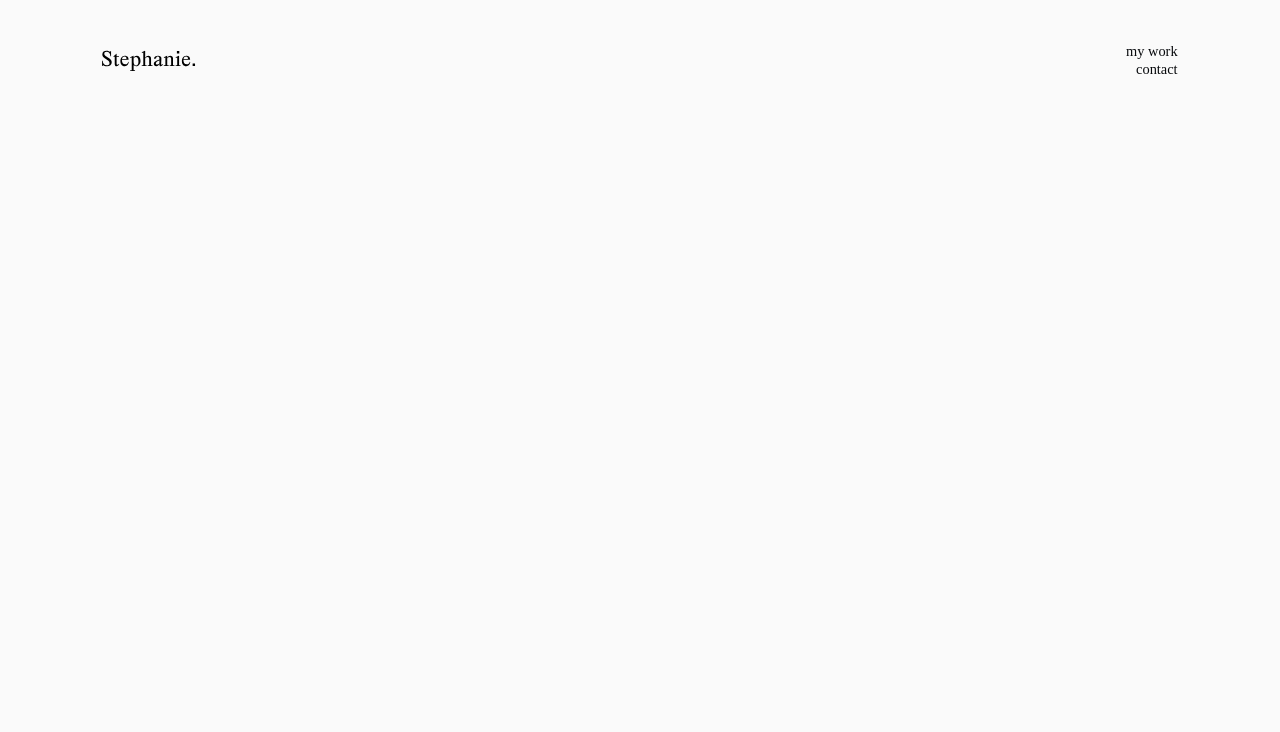
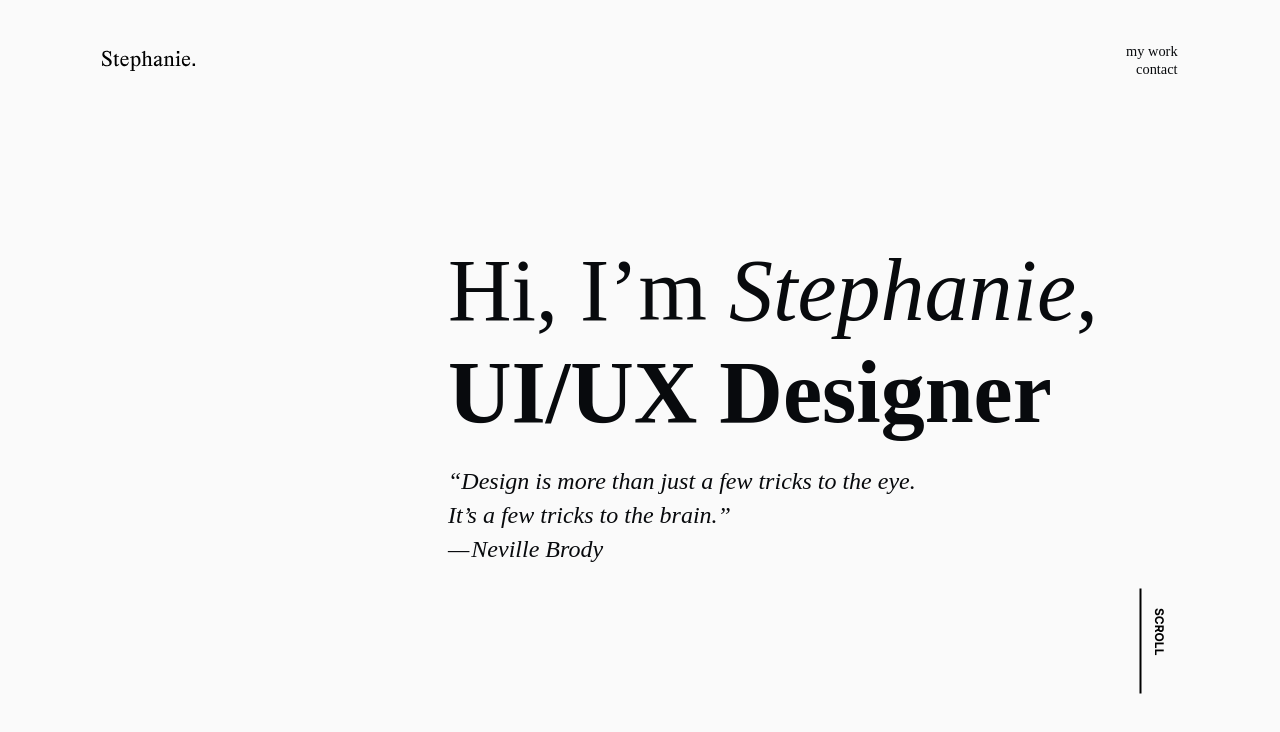
Before and after one commit to stephaniebd/portfolio2.0, a React (Create React App) app in the folder portfolio/: page / in a window 1280 px wide. Shown: the top 732 px of the page. Built offline with nearby package versions, Linux system fonts and the light colour scheme.

Commit message:
styled banner

```diff
--- a/portfolio/public/index.html
+++ b/portfolio/public/index.html
@@ -24,6 +24,7 @@
       work correctly both with client-side routing and a non-root public URL.
       Learn how to configure a non-root public URL by running `npm run build`.
     -->
+    <link href="https://fonts.googleapis.com/css2?family=Inter:wght@300;400;600;700&display=swap" rel="stylesheet">
     <link rel="stylesheet"
           href="https://cdnjs.cloudflare.com/ajax/libs/font-awesome/5.15.1/css/all.min.css"
           integrity="sha512-+4zCK9k+qNFUR5X+cKL9EIR+ZOhtIloNl9GIKS57V1MyNsYpYcUrUeQc9vNfzsWfV28IaLL3i96P9sdNyeRssA==" crossorigin="anonymous" />
--- a/portfolio/src/App.css
+++ b/portfolio/src/App.css
@@ -7,6 +7,10 @@
 .container {
     margin: 0% 8%;
   }
+
+.sub-container {
+  min-height: 100vh;
+}
 
 h1 {
     font-family: Happy Times at the IKOB New Game Plus Edition;
--- a/portfolio/src/App.js
+++ b/portfolio/src/App.js
@@ -7,17 +7,19 @@ import {
 } from "react-router-dom";
 import './App.css';
 import Navbar from "./components/Navbar";
+import Home from "./pages/Home";
 
 
 function App() {
   return (
     <Router>
       <div className="container">
+        <div className="sub-container">
           <div className="App">
             <Navbar />
             <Switch>
                 <Route path="/">
-                {/* <Home /> */}
+                  <Home />
                 </Route>
                 <Route path="/work">
                   {/* {render work section} */}
@@ -34,6 +36,8 @@ function App() {
               </Switch>
           </div>
         </div>
+
+      </div>
     </Router>
   );
 }
--- /dev/null
+++ b/portfolio/src/components/Banner.js
@@ -0,0 +1,23 @@
+import React from 'react'
+import '../styles/Banner.css';
+
+const Banner = () => {
+    return (
+        <div className="banner">
+            <div className="hero-banner">
+                <h1>Hi, I’m <em>Stephanie</em>,</h1>
+                <h1><strong>UI/UX Designer</strong></h1>
+                <br/>
+                <p>“Design is more than just a few tricks to the eye.</p>
+                <p>It’s a few tricks to the brain.”</p>
+                <p>— Neville Brody</p>
+            </div>
+            <div className="scroll">
+                <div className="line"></div>
+                <p className="scroll-text">scroll</p>
+            </div>
+        </div>
+    )
+}
+
+export default Banner
--- a/portfolio/src/index.css
+++ b/portfolio/src/index.css
@@ -1,6 +1,5 @@
 html, body {
   margin: 0 auto;
-  font-family: Happy Times at the IKOB New Game Plus Edition;
   font-size: 16px;
   background-color: #FAFAFA;
   color: #080A0D;
--- a/portfolio/src/pages/Home.js
+++ b/portfolio/src/pages/Home.js
@@ -0,0 +1,12 @@
+import React from 'react'
+import Banner from '../components/Banner'
+
+const Home = () => {
+    return (
+        <>
+            <Banner />
+        </>
+    )
+}
+
+export default Home
--- /dev/null
+++ b/portfolio/src/styles/Banner.css
@@ -0,0 +1,63 @@
+.banner {
+    height: 100vh;
+}
+h1{
+    font-family: Happy Times at the IKOB New Game Plus Edition;
+    font-size: 88px;
+    font-style: italic;
+    font-weight: 400;
+    line-height: 102px;
+    letter-spacing: 0em;
+    text-align: left;
+
+
+    font-family: Happy Times at the IKOB New Game Plus Edition;
+    font-size: 88px;
+    font-style: normal;
+    font-weight: 400;
+    line-height: 102px;
+    letter-spacing: 0em;
+    text-align: left;
+}
+
+.hero-banner p {
+    font-family: Happy Times at the IKOB New Game Plus Edition;
+    font-size: 24px;
+    font-style: italic;
+    font-weight: 400;
+    line-height: 34px;
+    letter-spacing: 0em;
+    text-align: left;
+}
+
+.hero-banner {
+    position: absolute;
+    width: 833px;
+    height: 204px;
+    left: 35%;
+    top: 30%;
+}
+
+.line {
+    border: 1px solid #000000;
+    transform: rotate(90deg);
+    position: absolute;
+    width: 105px;
+    height: 0px;
+    left: 85%;
+    top: 80%;
+}
+
+.scroll-text {
+    display: flex;
+    writing-mode: vertical-lr;
+    text-transform: uppercase;
+    position: absolute;
+    left: 90%;
+    top: 76%;
+    font-family: Inter;
+    font-weight: bold;
+    font-size: 12px;
+    line-height: 15px;
+    color: #000000;
+}
```
Lines whose indentation alone changed are shown as unchanged.
